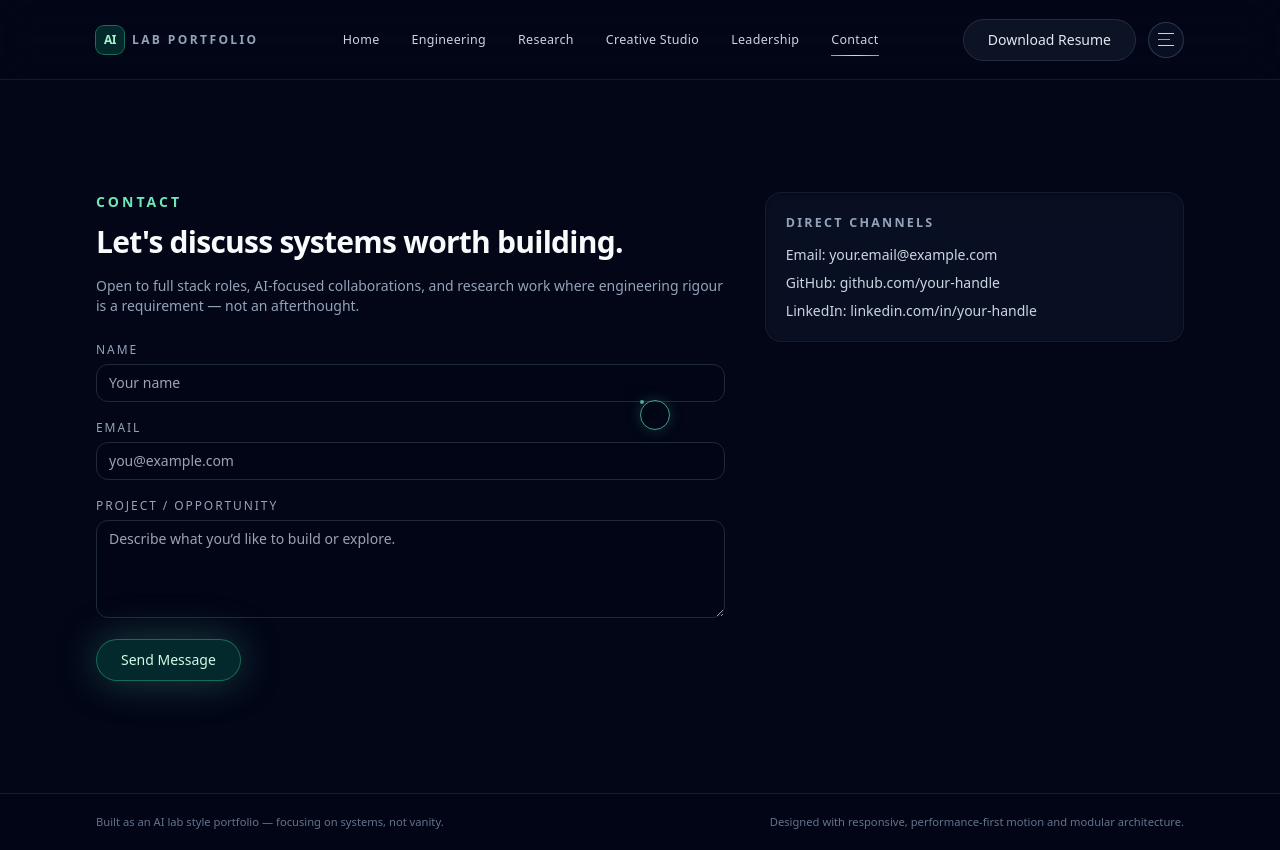
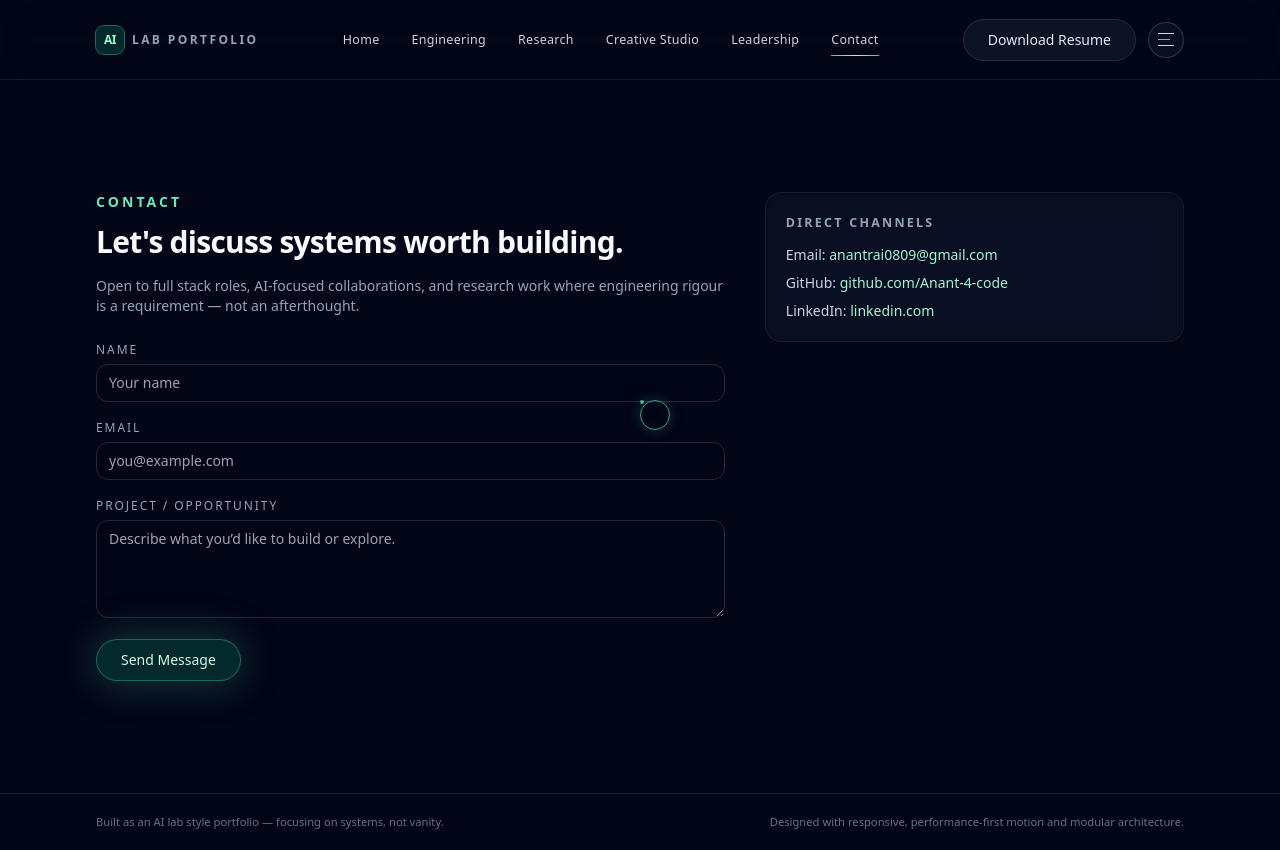
Before and after one commit to Anant-4-code/portfolio_official, a Next.js app: page /contact in a window 1280 px wide. Built offline with nearby package versions, Linux system fonts and the light colour scheme.

Commit message:
chore: add direct contact links

```diff
--- a/app/contact/page.tsx
+++ b/app/contact/page.tsx
@@ -56,9 +56,40 @@ export default function ContactPage() {
               Direct Channels
             </p>
             <ul className="mt-3 space-y-2">
-              <li>Email: your.email@example.com</li>
-              <li>GitHub: github.com/your-handle</li>
-              <li>LinkedIn: linkedin.com/in/your-handle</li>
+              <li>
+                Email:{" "}
+                <a
+                  href="mailto:anantrai0809@gmail.com"
+                  className="text-emerald-200 hover:text-emerald-100"
+                  data-cursor="link"
+                >
+                  anantrai0809@gmail.com
+                </a>
+              </li>
+              <li>
+                GitHub:{" "}
+                <a
+                  href="https://github.com/Anant-4-code"
+                  target="_blank"
+                  rel="noreferrer"
+                  className="text-emerald-200 hover:text-emerald-100"
+                  data-cursor="link"
+                >
+                  github.com/Anant-4-code
+                </a>
+              </li>
+              <li>
+                LinkedIn:{" "}
+                <a
+                  href="https://www.linkedin.com/feed/"
+                  target="_blank"
+                  rel="noreferrer"
+                  className="text-emerald-200 hover:text-emerald-100"
+                  data-cursor="link"
+                >
+                  linkedin.com
+                </a>
+              </li>
             </ul>
           </div>
         </div>
```
